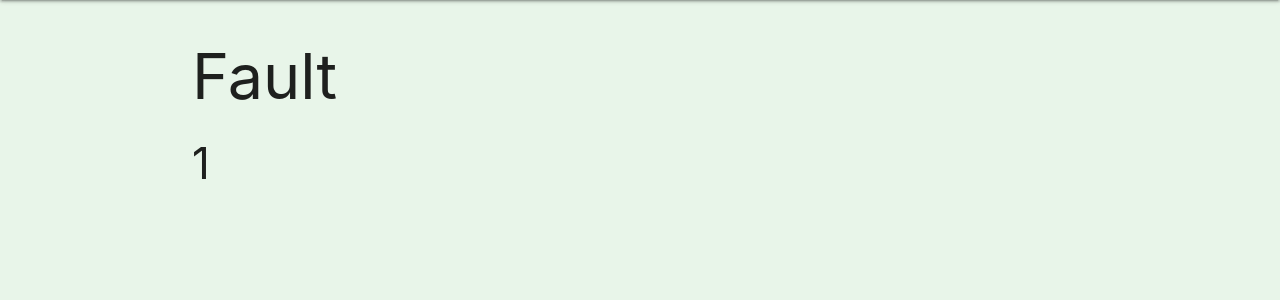
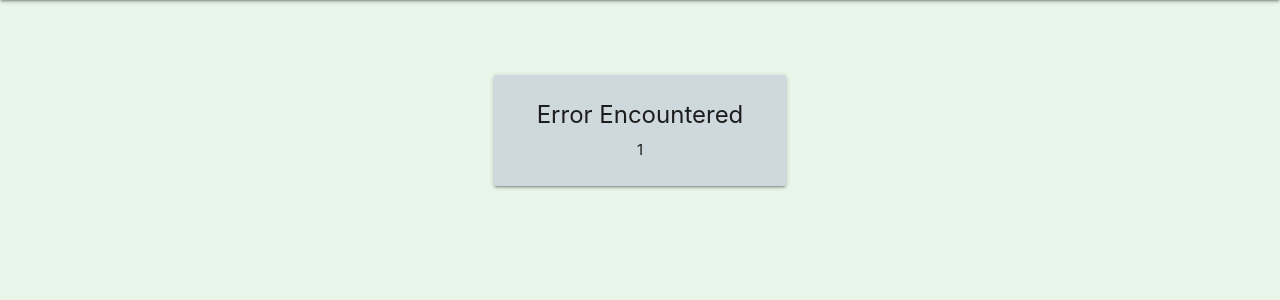
Before and after one commit to adityakumar2809/ChildImmunizationSystem, a Django app: page /fault/1/ in a window 1280 px wide. Shown: the part 64-364 px from the top of the page. Run offline with Django 3.2, Linux system fonts and the light colour scheme; data comes from the database, SQL or seed files in the repository; some libraries are stand-ins or nearby versions.

Commit message:
Front End for fault page

```diff
--- a/templates/fault.html
+++ b/templates/fault.html
@@ -6,6 +6,19 @@
 {% endblock page_title %}
 
 {% block content %}
-    <h1>Fault</h1>
-    <h3>{{ msg }}</h3>
+    <div class="container">
+        <br><br><br>
+        <div class="row">
+            <div class="col s3 m3 l3"></div>
+            <div class="col s6 m6 l6">
+                <div class="card blue-grey lighten-4 center">
+                    <div class="card-content">
+                        <span class="card-title"><b>Error Encountered</b></span>
+                        <p>{{msg}}</p>
+                    </div>
+                </div>
+            </div>
+            <div class="col s3 m3 l3"></div>
+        </div>
+    </div>
 {% endblock content %}
```
